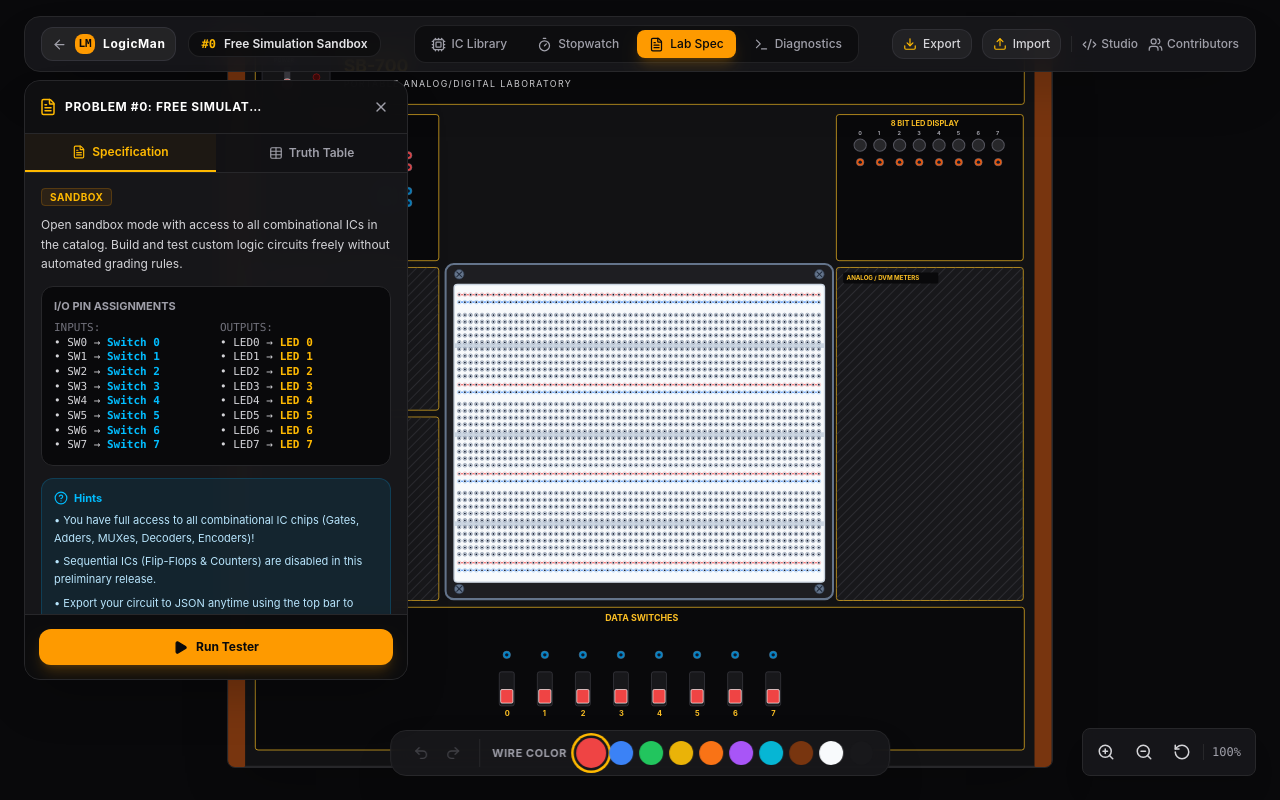
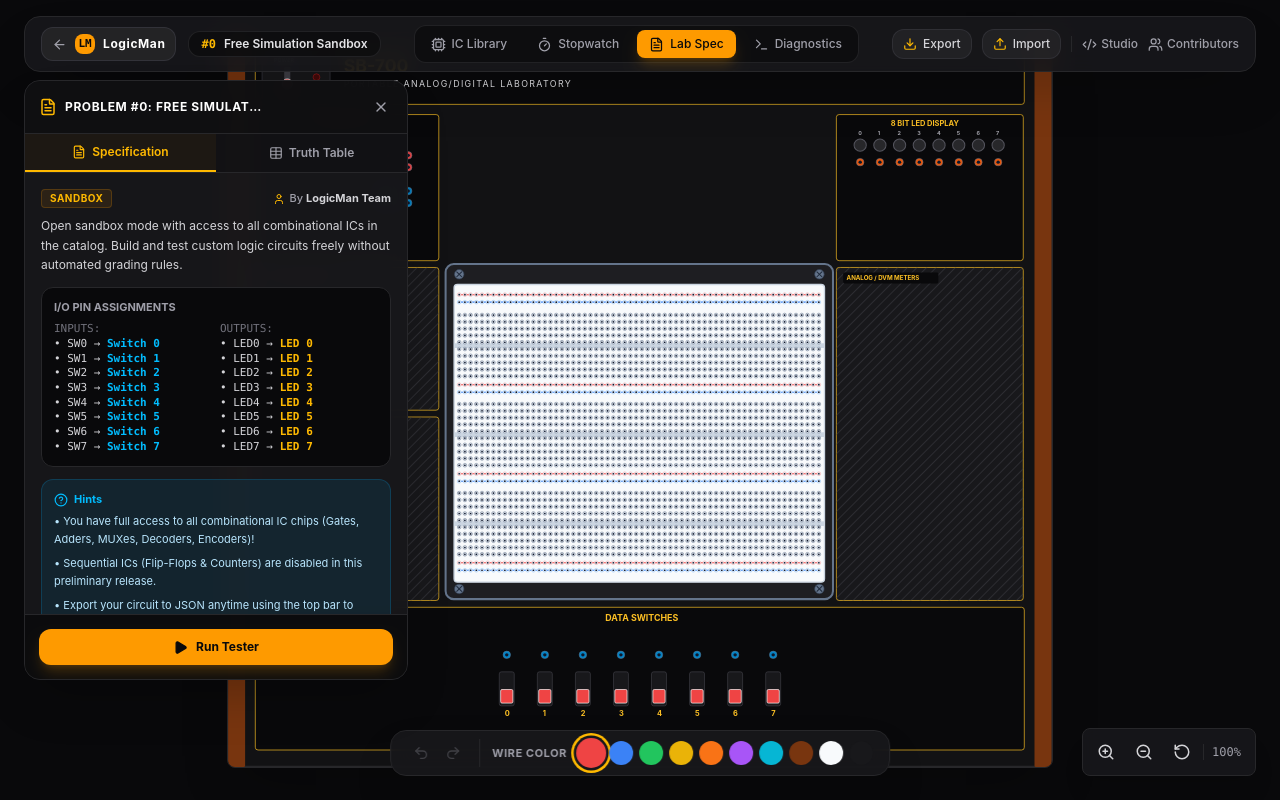
Before and after one commit to TahsinAhmadSadik/logic-man, a React (Vite) app: page /problem/free in a window 1280 px wide. Built offline with nearby package versions, Linux system fonts and the light colour scheme.

Commit message:
Problem Author Tag in Lab Spec

```diff
--- a/src/components/LabSpecPanel.jsx
+++ b/src/components/LabSpecPanel.jsx
@@ -2,7 +2,7 @@ import React, { useState } from 'react';
 import { useSimulatorStore } from '../store/useSimulatorStore';
 import { evaluateCircuit } from '../utils/circuitEngine';
 import { generateBoardCoordinates } from '../utils/boardCoordinates';
-import { FileText, Table, Play, CheckCircle2, XCircle, X, HelpCircle, Award, Loader2 } from 'lucide-react';
+import { FileText, Table, Play, CheckCircle2, XCircle, X, HelpCircle, Award, Loader2, User } from 'lucide-react';
 
 const holeCoords = generateBoardCoordinates();
 
@@ -160,11 +160,22 @@ export const LabSpecPanel = () => {
       <div className="flex-1 p-4 overflow-y-auto text-xs space-y-4">
         {activeTab === 'problem' ? (
           <div className="space-y-3">
-            <div>
-              <span className="text-[10px] font-bold uppercase tracking-wider text-amber-400 bg-amber-500/10 px-2 py-0.5 rounded border border-amber-500/20">
-                {currentProblem.difficulty}
-              </span>
-              <p className="text-zinc-300 leading-relaxed mt-2.5 text-xs">{currentProblem.description}</p>
+            <div className="space-y-2">
+              <div className="flex items-center justify-between gap-2">
+                <span className="text-[10px] font-bold uppercase tracking-wider text-amber-400 bg-amber-500/10 px-2 py-0.5 rounded border border-amber-500/20">
+                  {currentProblem.difficulty}
+                </span>
+
+                {/* Author Badge */}
+                {currentProblem.author && (
+                  <span className="flex items-center gap-1 text-[11px] text-zinc-400 font-medium truncate max-w-[200px]" title={`Authored by ${currentProblem.author}`}>
+                    <User size={12} className="text-amber-400 shrink-0" />
+                    <span className="truncate">By <strong className="text-zinc-300">{currentProblem.author}</strong></span>
+                  </span>
+                )}
+              </div>
+
+              <p className="text-zinc-300 leading-relaxed text-xs">{currentProblem.description}</p>
             </div>
 
             {/* IO Pin Mappings */}
```
